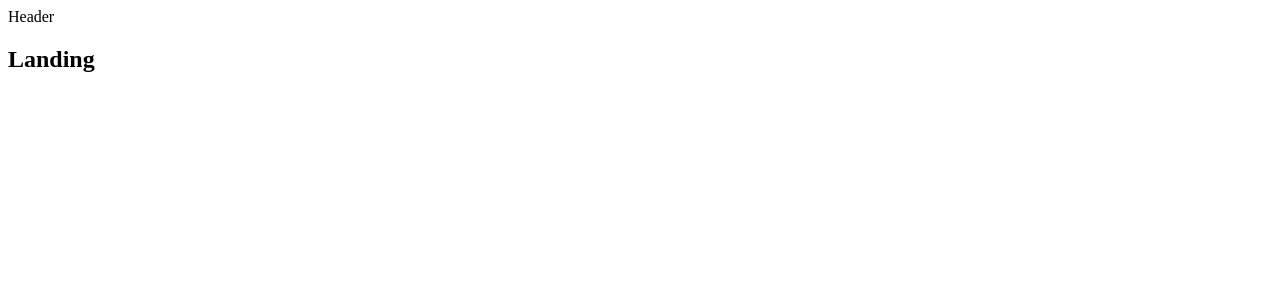
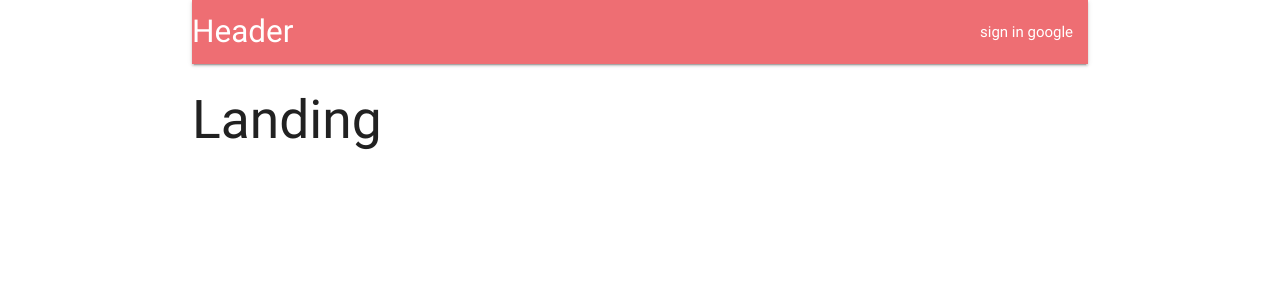
Before and after one commit to torrentdu64/server2, a React (Create React App) app in the folder client/: page / in a window 1280 px wide. Shown: the top 300 px of the page. Built offline with nearby package versions, Linux system fonts and the light colour scheme.

Commit message:
request to back server

```diff
--- a/client/package.json
+++ b/client/package.json
@@ -8,13 +8,15 @@
     }
   },
   "dependencies": {
+    "axios": "^0.17.0",
     "materialize-css": "^0.100.2",
     "react": "^16.0.0",
     "react-dom": "^16.0.0",
     "react-redux": "^5.0.6",
     "react-router-dom": "^4.2.2",
     "react-scripts": "1.0.16",
-    "redux": "^3.7.2"
+    "redux": "^3.7.2",
+    "redux-thunk": "^2.2.0"
   },
   "scripts": {
     "start": "react-scripts start",
--- /dev/null
+++ b/client/src/actions/types.js
@@ -0,0 +1 @@
+export const FETCH_USER = 'fetch_user';
--- a/client/src/components/App.js
+++ b/client/src/components/App.js
@@ -9,7 +9,7 @@ const  Landing = () => <h2>Landing</h2>;
 
 const App = () => {
   return (
-    <div>
+    <div className="container">
       <BrowserRouter >
         <div>
           <Header />
--- a/client/src/components/Header.js
+++ b/client/src/components/Header.js
@@ -4,9 +4,18 @@ import React, { Component } from 'react';
 class Header extends Component {
   render() {
     return (
-      <div >
-        Header
-      </div>
+      <nav >
+        <div className="nav-warpper">
+          <a className="left brand-logo">
+          Header
+          </a>
+          <ul className="right">
+            <li>
+              <a> sign in google </a>
+            </li>
+          </ul>
+        </div>
+      </nav>
       );
   }
 }
--- a/client/src/index.js
+++ b/client/src/index.js
@@ -1,13 +1,15 @@
+import  'materialize-css/dist/css/materialize.min.css';
 import React from 'react';
 import ReactDOM from 'react-dom';
 import { Provider } from 'react-redux';
 import { createStore, applyMiddleware} from 'redux';
+import reduxThunk from 'redux-thunk';
 
 
 import App from './components/App';
 import reducers from './reducers';
 
-const store = createStore( reducers, {}, applyMiddleware());
+const store = createStore( reducers, {}, applyMiddleware(reduxThunk));
 
 ReactDOM.render(
   <Provider store={store}><App /></Provider>,
```
Also changed, not shown: client/src/actions/index.js (added, +8 -0 lines), 1 other file (tests, documents, lock files or other folders).
